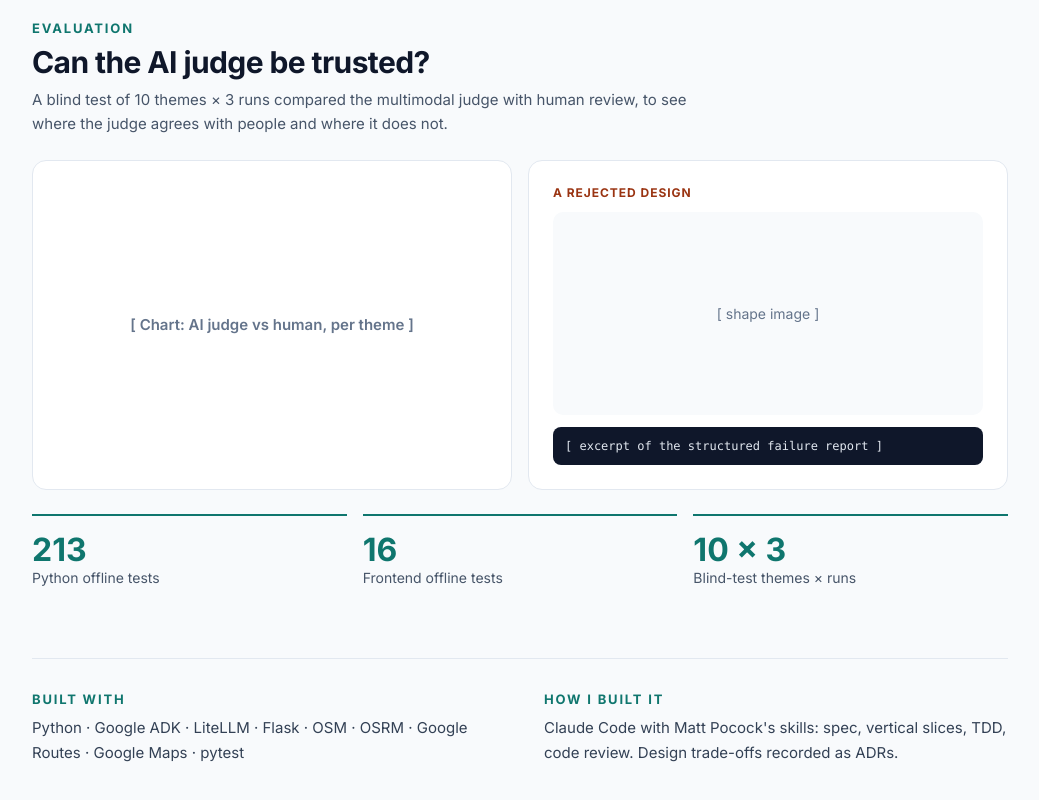
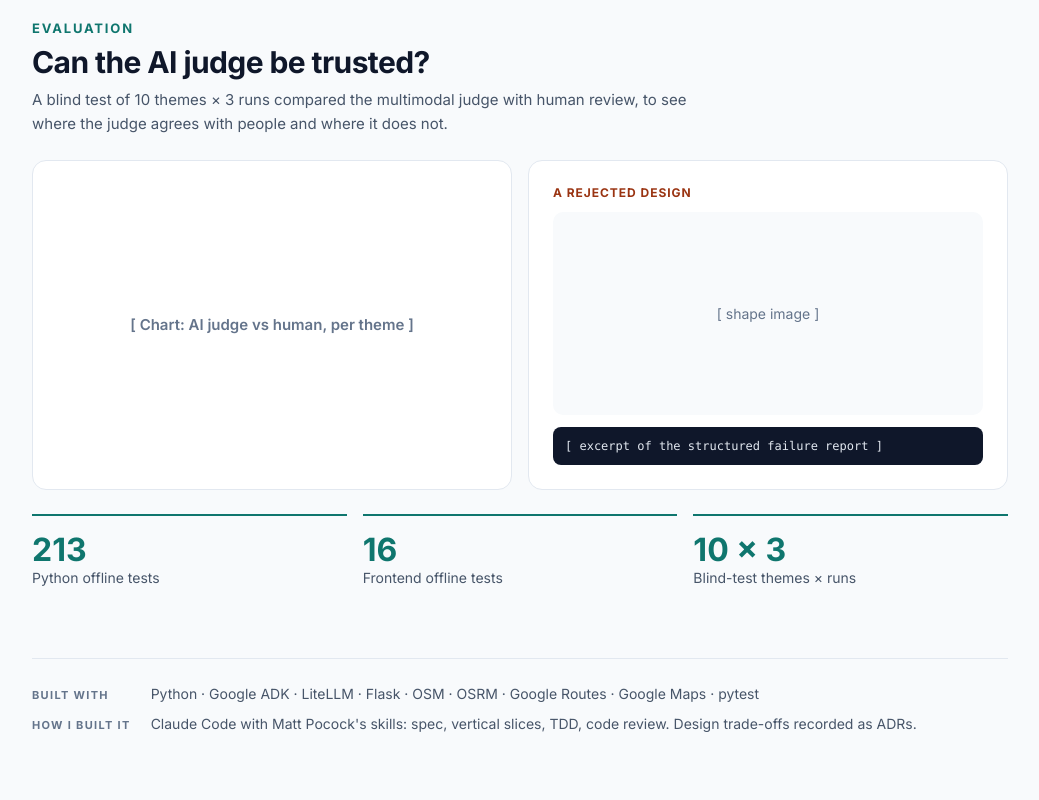
Before and after one commit to c24668343/cynthia-portfolio, a plain HTML site: page case-rundoodle.html in a window 1280 px wide. Shown: the part 2264-3064 px from the top of the page, without its empty margins (120-1159 px from the left). Drawn offline with Linux system fonts and the light colour scheme.

Commit message:
Restyle case-study footers as compact note rows
Turn the two-column "Built with" / second-item footer on each case study
into two smaller label-value rows, so it reads as a side note.

Co-Authored-By: Claude Opus 5.5 <noreply@anthropic.com>
Claude-Session: https://claude.ai/code/session_01CSUyH5k7F9DioiVXJX5htq

```diff
--- a/case-rundoodle.html
+++ b/case-rundoodle.html
@@ -131,9 +131,11 @@ button{font-family:inherit;cursor:pointer}
 </div>
 </section>
 
-<section style="display: flex; flex-wrap: wrap; gap: 24px 48px; border-top: 1px solid #E2E8F0; padding-top: 32px">
-<div style="flex: 1 1 300px; display: flex; flex-direction: column; gap: 8px"><p style="font-size: 13px; font-weight: 700; letter-spacing: 0.14em; text-transform: uppercase; color: #0F766E">Built with</p><p style="font-size: 15px; color: #334155; line-height: 1.7">Python · Google ADK · LiteLLM · Flask · OSM · OSRM · Google Routes · Google Maps · pytest</p></div>
-<div style="flex: 1 1 300px; display: flex; flex-direction: column; gap: 8px"><p style="font-size: 13px; font-weight: 700; letter-spacing: 0.14em; text-transform: uppercase; color: #0F766E">How I built it</p><p style="font-size: 15px; color: #334155; line-height: 1.7">Claude Code with Matt Pocock&#39;s skills: spec, vertical slices, TDD, code review. Design trade-offs recorded as ADRs.</p></div>
+<section style="border-top: 1px solid #E2E8F0; padding-top: 24px">
+<dl style="margin: 0; display: grid; grid-template-columns: auto minmax(0, 1fr); gap: 8px 20px; align-items: baseline">
+<dt style="font-size: 11px; font-weight: 700; letter-spacing: 0.12em; text-transform: uppercase; color: #64748B; padding-top: 2px; white-space: nowrap">Built with</dt><dd style="margin: 0; font-size: 14px; color: #475569; line-height: 1.6">Python · Google ADK · LiteLLM · Flask · OSM · OSRM · Google Routes · Google Maps · pytest</dd>
+<dt style="font-size: 11px; font-weight: 700; letter-spacing: 0.12em; text-transform: uppercase; color: #64748B; padding-top: 2px; white-space: nowrap">How I built it</dt><dd style="margin: 0; font-size: 14px; color: #475569; line-height: 1.6">Claude Code with Matt Pocock&#39;s skills: spec, vertical slices, TDD, code review. Design trade-offs recorded as ADRs.</dd>
+</dl>
 </section>
 
 </div>
```
Also changed, not shown: case-hr.html (+5 -3 lines), case-pcb.html (+5 -3 lines).
